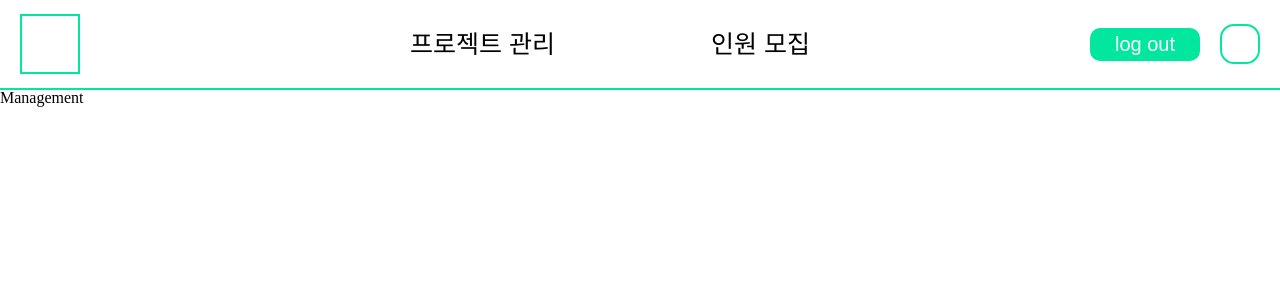
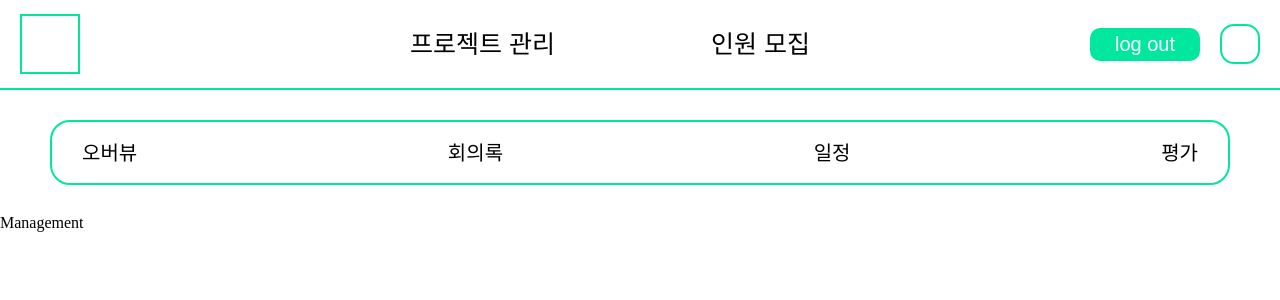
Before and after one commit to Pll-Care/Pll-Care, a React (Create React App) app in the folder frontend/: page /management in a window 1280 px wide. Shown: the top 300 px of the page. Built offline with nearby package versions, Linux system fonts and the light colour scheme; a web font is replaced by a local one.

Commit message:
docs: "apply modifications"

```diff
--- a/frontend/src/App.js
+++ b/frontend/src/App.js
@@ -8,6 +8,12 @@ import Profile from "./pages/Profile";
 import Management from "./pages/Management";
 import Recruitment from "./pages/Recruitment";
 import React, { useReducer } from "react";
+
+// Pages
+import OverviewManagement from "./pages/OverviewManagement";
+import MeetingRecordManagement from "./pages/MeetingRecordManagement";
+import ScheduleManagement from "./pages/ScheduleManagement";
+import EvaluationManagement from "./pages/EvaluationManagement";
 
 export const AuthStateContext = React.createContext();
 export const AuthDispatchContext = React.createContext();
@@ -83,6 +89,22 @@ function App() {
               <Route path={"/profile"} element={<Profile />} />
               <Route path={"/management"} element={<Management />} />
               <Route path={"/recruitment"} element={<Recruitment />} />
+              <Route
+                path="/management/overview"
+                element={<OverviewManagement />}
+              />
+              <Route
+                path="/management/meetingRecord"
+                element={<MeetingRecordManagement />}
+              ></Route>
+              <Route
+                path="/management/schedule"
+                element={<ScheduleManagement />}
+              ></Route>
+              <Route
+                path="/management/evaluation"
+                element={<EvaluationManagement />}
+              ></Route>
             </Routes>
           </div>
         </BrowserRouter>
--- /dev/null
+++ b/frontend/src/components/ManagementHeader.js
@@ -0,0 +1,33 @@
+import { Link } from "react-router-dom";
+
+const ManagementHeader = () => {
+  return (
+    <header className="management-header">
+      <div className="management-header-overview">
+        <Link to="/management/overview" style={{ textDecoration: "none" }}>
+          오버뷰
+        </Link>
+      </div>
+
+      <div className="management-header-meeting-record">
+        <Link to="/management/meetingRecord" style={{ textDecoration: "none" }}>
+          회의록
+        </Link>
+      </div>
+
+      <div className="management-header-schedule">
+        <Link to="/management/schedule" style={{ textDecoration: "none" }}>
+          일정
+        </Link>
+      </div>
+
+      <div className="management-header-evaluation">
+        <Link to="/management/evaluation" style={{ textDecoration: "none" }}>
+          평가
+        </Link>
+      </div>
+    </header>
+  );
+};
+
+export default ManagementHeader;
--- /dev/null
+++ b/frontend/src/components/ProjectList.js
@@ -0,0 +1,5 @@
+const ProjectList = () => {
+  return;
+};
+
+export default ProjectList;
--- a/frontend/src/pages/EvaluationManagement.js
+++ b/frontend/src/pages/EvaluationManagement.js
@@ -1,5 +1,5 @@
-const Evaluation = () => {
+const EvaluationManagement = () => {
   return <div>평가 페이지입니다!</div>;
 };
 
-export default Evaluation;
+export default EvaluationManagement;
--- a/frontend/src/pages/Management.js
+++ b/frontend/src/pages/Management.js
@@ -1,12 +1,14 @@
 import MainHeader from "../components/MainHeader";
+import ManagementHeader from "../components/ManagementHeader";
 
 const Management = () => {
-    return (
-        <div>
-            <MainHeader />
-            <div>Management</div>
-        </div>
-    )
-}
+  return (
+    <div>
+      <MainHeader />
+      <ManagementHeader />
+      <div>Management</div>
+    </div>
+  );
+};
 
 export default Management;
--- a/frontend/src/pages/MeetingRecordManagement.js
+++ b/frontend/src/pages/MeetingRecordManagement.js
@@ -1,5 +1,5 @@
-const MeetingRecord = () => {
+const MeetingRecordManagement = () => {
   return <div>회의록 페이지입니다!</div>;
 };
 
-export default MeetingRecord;
+export default MeetingRecordManagement;
--- a/frontend/src/pages/OverviewManagement.js
+++ b/frontend/src/pages/OverviewManagement.js
@@ -1,5 +1,5 @@
-const Overview = () => {
+const OverviewManagement = () => {
   return <h1>오버뷰 페이지입니다!</h1>;
 };
 
-export default Overview;
+export default OverviewManagement;
--- a/frontend/src/pages/ScheduleManagement.js
+++ b/frontend/src/pages/ScheduleManagement.js
@@ -1,5 +1,5 @@
-const Schedule = () => {
+const ScheduleManagement = () => {
   return <div>일정 페이지입니다!</div>;
 };
 
-export default Schedule;
+export default ScheduleManagement;
--- a/frontend/src/scss/fullcare.css
+++ b/frontend/src/scss/fullcare.css
@@ -1,62 +1,10 @@
 @import url("https://fonts.googleapis.com/css2?family=IBM+Plex+Sans+KR:wght@600&family=Open+Sans:wght@300&display=swap");
 @import url("https://fonts.googleapis.com/css2?family=Noto+Sans+KR&family=Open+Sans:wght@300&display=swap");
-*,
-*:before,
-*:after {
+*, *:before, *:after {
   box-sizing: border-box;
 }
 
-html,
-body,
-div,
-span,
-object,
-iframe,
-figure,
-h1,
-h2,
-h3,
-h4,
-h5,
-h6,
-p,
-blockquote,
-pre,
-a,
-code,
-em,
-img,
-small,
-strike,
-strong,
-sub,
-sup,
-tt,
-b,
-u,
-i,
-ol,
-ul,
-li,
-fieldset,
-form,
-label,
-table,
-caption,
-tbody,
-tfoot,
-thead,
-tr,
-th,
-td,
-main,
-canvas,
-embed,
-footer,
-header,
-nav,
-section,
-video {
+html, body, div, span, object, iframe, figure, h1, h2, h3, h4, h5, h6, p, blockquote, pre, a, code, em, img, small, strike, strong, sub, sup, tt, b, u, i, ol, ul, li, fieldset, form, label, table, caption, tbody, tfoot, thead, tr, th, td, main, canvas, embed, footer, header, nav, section, video {
   margin: 0;
   padding: 0;
   border: 0;
@@ -66,15 +14,11 @@ video {
   text-rendering: optimizeLegibility;
   -webkit-font-smoothing: antialiased;
   -webkit-text-size-adjust: none;
-  -moz-text-size-adjust: none;
-  text-size-adjust: none;
+     -moz-text-size-adjust: none;
+          text-size-adjust: none;
 }
 
-footer,
-header,
-nav,
-section,
-main {
+footer, header, nav, section, main {
   display: block;
 }
 
@@ -82,20 +26,15 @@ body {
   line-height: 1;
 }
 
-ol,
-ul {
+ol, ul {
   list-style: none;
 }
 
-blockquote,
-q {
+blockquote, q {
   quotes: none;
 }
 
-blockquote:before,
-blockquote:after,
-q:before,
-q:after {
+blockquote:before, blockquote:after, q:before, q:after {
   content: "";
   content: none;
 }
@@ -113,7 +52,7 @@ input {
 .login-modal-wrapper {
   background: rgba(0, 0, 0, 0.8);
   -webkit-backdrop-filter: blur(5px);
-  backdrop-filter: blur(5px);
+          backdrop-filter: blur(5px);
   opacity: 90%;
   position: absolute;
   top: 0;
@@ -137,7 +76,7 @@ input {
   align-items: center;
 }
 .login-modal-wrapper .login-modal .login-logo-img {
-  border: 2px solid #01e89e;
+  border: 2px solid #01E89E;
   width: 80px;
   height: 80px;
   margin-left: auto;
@@ -151,7 +90,7 @@ input {
 .login-modal-wrapper .login-modal .login-text {
   font-family: "Noto Sans KR", sans-serif;
   font-size: 20px;
-  color: #9aad84;
+  color: #9AAD84;
   line-height: 1.7;
   padding: 12px;
   margin-bottom: 30px;
@@ -192,7 +131,7 @@ input {
 }
 
 .main-header {
-  border-bottom: 2px solid #01e89e;
+  border-bottom: 2px solid #01E89E;
   height: 90px;
   display: flex;
   flex-direction: row;
@@ -203,7 +142,7 @@ input {
   margin-left: 20px;
 }
 .main-header-left-col .main-header-logo-img {
-  border: 2px solid #01e89e;
+  border: 2px solid #01E89E;
   width: 60px;
   height: 60px;
 }
@@ -234,7 +173,7 @@ input {
   cursor: pointer;
 }
 .main-header-right-col .main-header-user-profile-img {
-  border: 2px solid #01e89e;
+  border: 2px solid #01E89E;
   border-radius: 35%;
   width: 40px;
   height: 40px;
@@ -247,11 +186,11 @@ input {
   font-family: "IBM Plex Sans KR", sans-serif;
   font-size: 20px;
   color: white;
-  background-color: #01e89e;
+  background-color: #01E89E;
   border-radius: 10px;
   border: none;
   padding: 5px 25px;
-} /*# sourceMappingURL=fullcare.css.map */
+}
 
 /* ManagementHeader */
 .management-header {
@@ -263,11 +202,9 @@ input {
   padding-bottom: 20px;
   padding-left: 30px;
   padding-right: 30px;
-
   background-color: white;
   border: 2px solid #01e89e;
   border-radius: 20px;
-
   display: flex;
   justify-content: space-between;
 }
@@ -276,4 +213,4 @@ input {
   font-family: "Noto Sans KR", sans-serif;
   font-size: 20px;
   color: black;
-}
+}/*# sourceMappingURL=fullcare.css.map */
--- a/frontend/src/scss/fullcare.scss
+++ b/frontend/src/scss/fullcare.scss
@@ -5,3 +5,5 @@
 @import "import/login";
 @import "import/mainHeader";
 @import "import/button";
+
+@import "import/managementHeader";
--- /dev/null
+++ b/frontend/src/scss/import/_managementHeader.scss
@@ -0,0 +1,24 @@
+/* ManagementHeader */
+.management-header {
+  margin-top: 30px;
+  margin-bottom: 30px;
+  margin-left: 50px;
+  margin-right: 50px;
+  padding-top: 20px;
+  padding-bottom: 20px;
+  padding-left: 30px;
+  padding-right: 30px;
+
+  background-color: white;
+  border: 2px solid #01e89e;
+  border-radius: 20px;
+
+  display: flex;
+  justify-content: space-between;
+}
+
+.management-header > div > a {
+  font-family: "Noto Sans KR", sans-serif;
+  font-size: 20px;
+  color: black;
+}
```
Also changed, not shown: frontend/src/components/ManagemnetHeader.js (deleted, +0 -45 lines), 1 other file (tests, documents, lock files or other folders).
